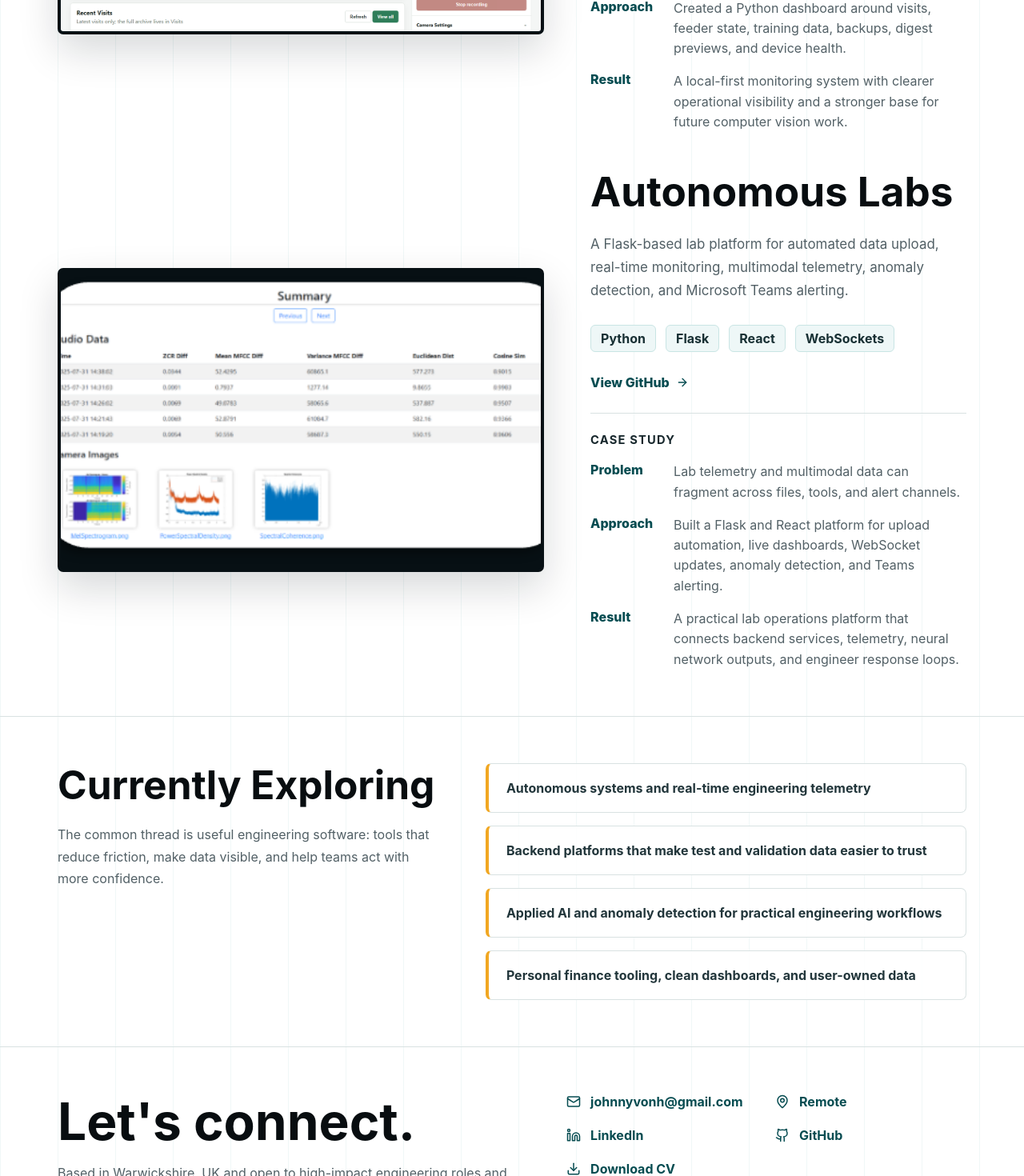
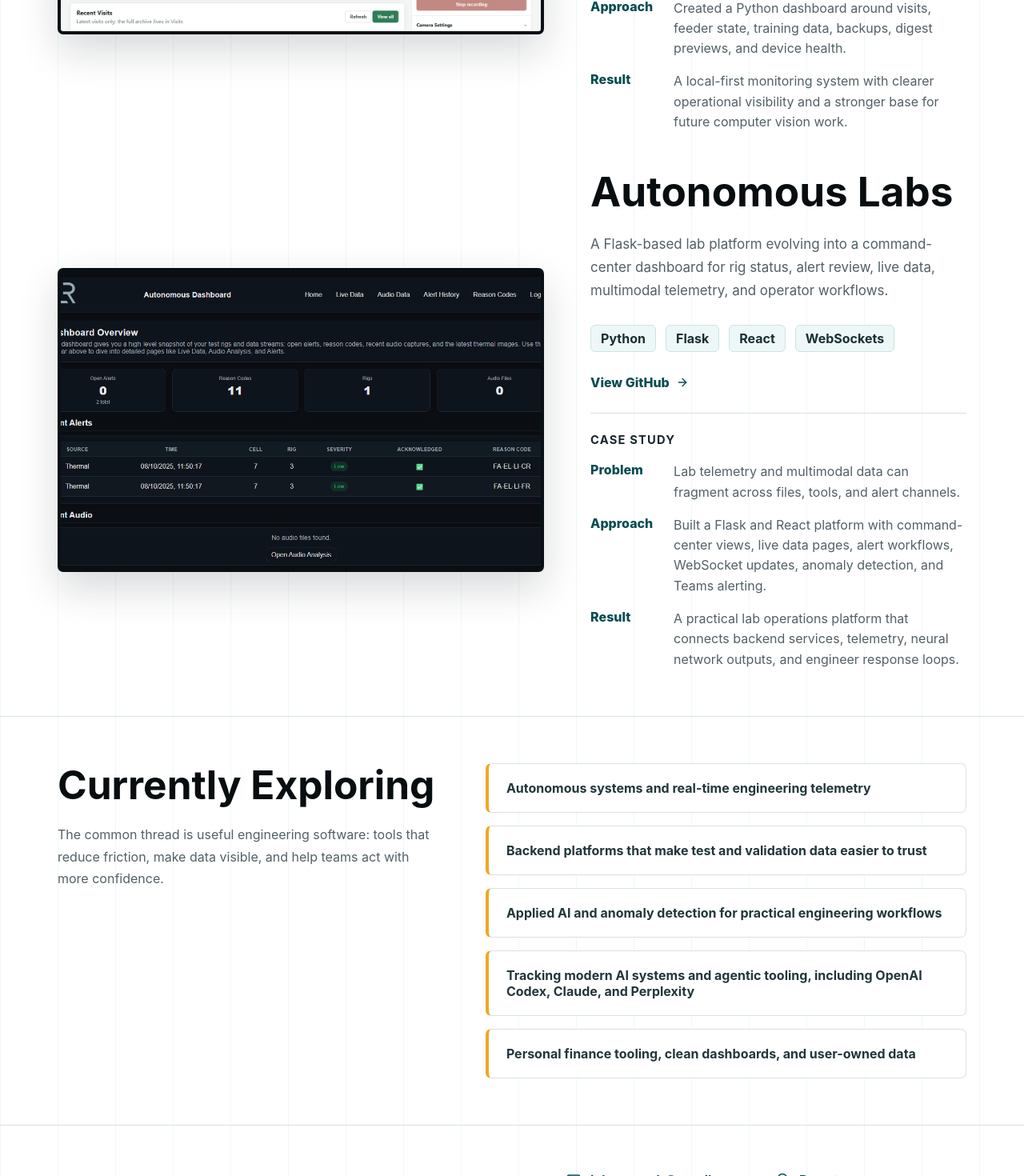
Before and after one commit to JohnnyvonH/johnny-von-holstein-portfolio, a React (Vite) app: page / in a window 1280 px wide. Shown: the part 4785-6255 px from the top of the page at 80% size. Built offline with nearby package versions, Linux system fonts and the light colour scheme.

Commit message:
Refresh autonomous dashboard image and AI tooling note

```diff
--- a/src/main.jsx
+++ b/src/main.jsx
@@ -42,14 +42,14 @@ const projects = [
   {
     title: 'Autonomous Labs',
     description:
-      'A Flask-based lab platform for automated data upload, real-time monitoring, multimodal telemetry, anomaly detection, and Microsoft Teams alerting.',
+      'A Flask-based lab platform evolving into a command-center dashboard for rig status, alert review, live data, multimodal telemetry, and operator workflows.',
     stack: ['Python', 'Flask', 'React', 'WebSockets'],
     image: autonomousDashboardImage,
     imageAlt: 'Autonomous Labs dashboard screenshot',
     githubUrl: 'https://github.com/JohnnyvonH/autonomous-labs-local',
     caseStudy: {
       problem: 'Lab telemetry and multimodal data can fragment across files, tools, and alert channels.',
-      approach: 'Built a Flask and React platform for upload automation, live dashboards, WebSocket updates, anomaly detection, and Teams alerting.',
+      approach: 'Built a Flask and React platform with command-center views, live data pages, alert workflows, WebSocket updates, anomaly detection, and Teams alerting.',
       result: 'A practical lab operations platform that connects backend services, telemetry, neural network outputs, and engineer response loops.',
     },
     variant: 'labs',
@@ -145,6 +145,7 @@ const exploringItems = [
   'Autonomous systems and real-time engineering telemetry',
   'Backend platforms that make test and validation data easier to trust',
   'Applied AI and anomaly detection for practical engineering workflows',
+  'Tracking modern AI systems and agentic tooling, including OpenAI Codex, Claude, and Perplexity',
   'Personal finance tooling, clean dashboards, and user-owned data',
 ];
 
```
Also changed, not shown: src/assets/autonomous-dashboard.png.
